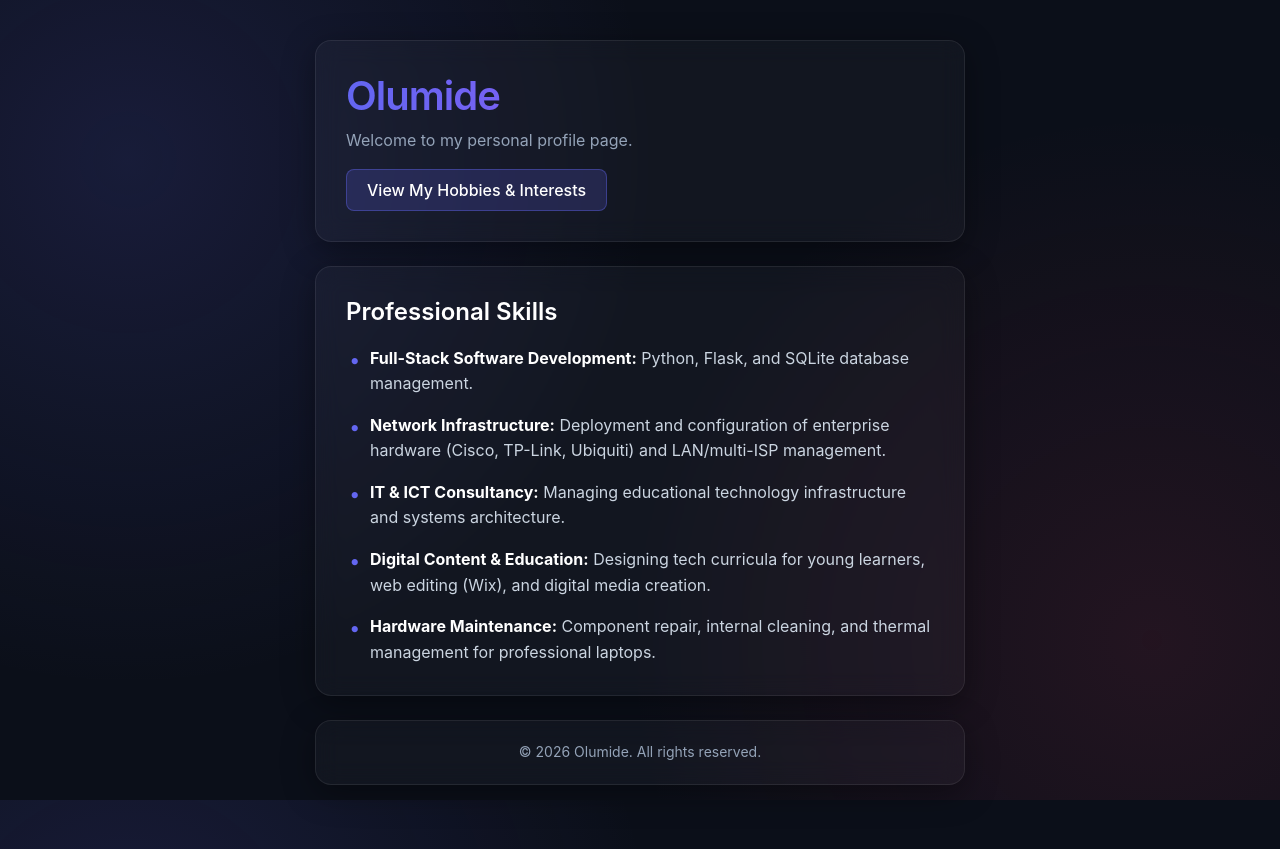
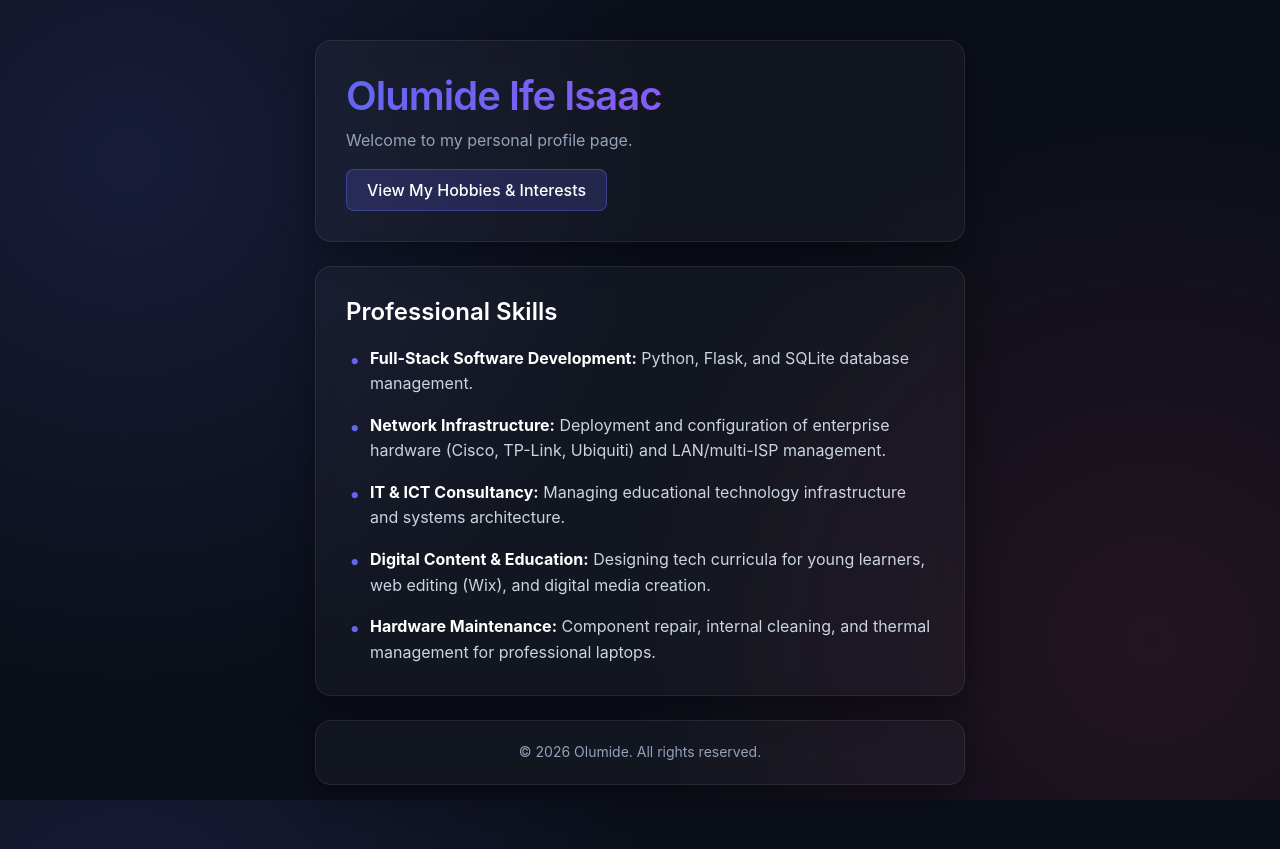
Before and after one commit to surveyorifeisaac-arch/ai-web-project, a plain HTML site: page index.html in a window 1280 px wide. Drawn offline with Linux system fonts and the light colour scheme.

Commit message:
Update index.html

```diff
--- a/index.html
+++ b/index.html
@@ -9,7 +9,7 @@
 <body>
 
     <header>
-        <h1>Olumide</h1>
+        <h1>Olumide Ife Isaac</h1>
         <p>Welcome to my personal profile page.</p>
         <div class="nav-links">
             <a href="hobbies.html" class="nav-button">View My Hobbies &amp; Interests</a>
```
